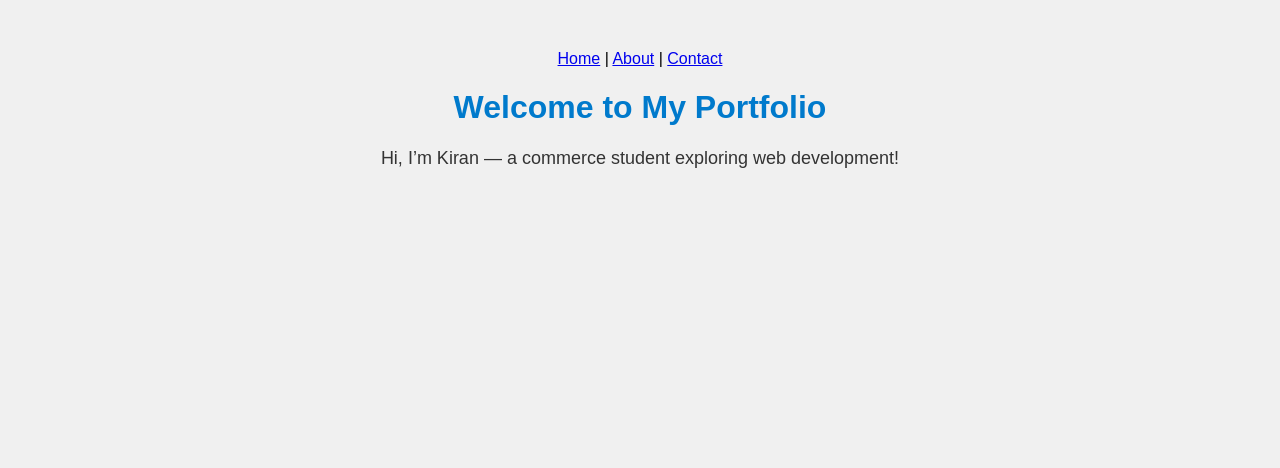
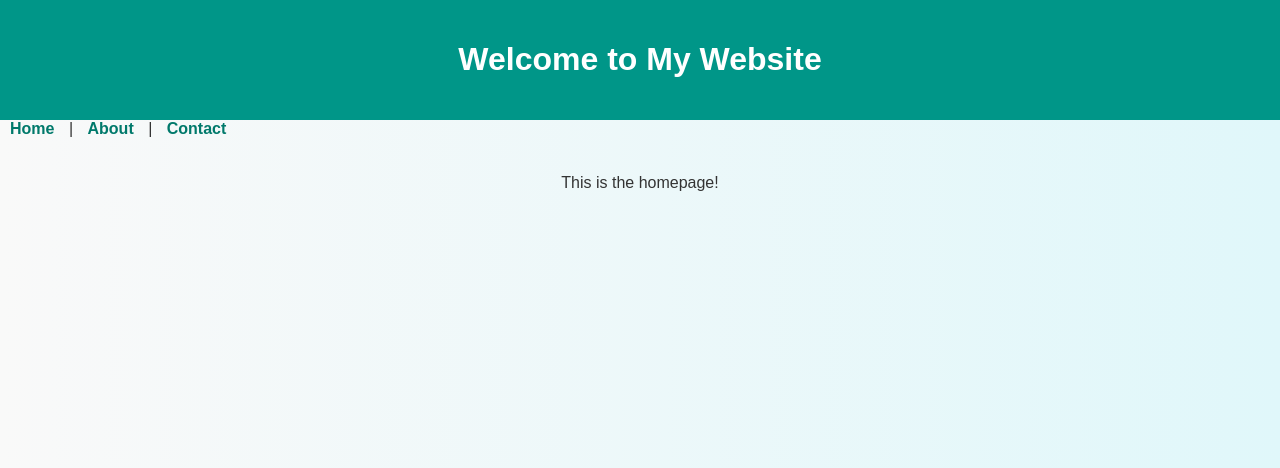
Before and after one commit to kiranrajts04-hub/My_website, a Flask app: page / in a window 1280 px wide. Shown: the top 468 px of the page. Run offline with Flask 3, Linux system fonts and the light colour scheme.

Commit message:
Describe your changes

```diff
--- a/style.css
+++ b/style.css
@@ -1,32 +1,34 @@
+/* Body Styling */
 body {
-  background-color: #f0f0f0;
-  font-family: Arial, sans-serif;
-  text-align: center;
-  margin-top: 50px;
+    font-family: Arial, sans-serif;
+    background: linear-gradient(to right, #f9f9f9, #e0f7fa);
+    color: #333;
+    margin: 0;
+    padding: 0;
 }
 
-h1 {
-  color: #007acc;
+/* Header Styling */
+header {
+    background-color: #009688;
+    color: white;
+    text-align: center;
+    padding: 20px 0;
 }
 
-p {
-  font-size: 18px;
-  color: #333;
+/* Navigation Styling */
+nav a {
+    color: #00796b;
+    text-decoration: none;
+    margin: 0 10px;
+    font-weight: bold;
 }
 
-
-body {
-  background-color: #f0f0f0;
-  font-family: Arial, sans-serif;
-  text-align: center;
-  margin-top: 50px;
+nav a:hover {
+    color: #004d40;
 }
 
-h1 {
-  color: #007acc;
+/* Main Content */
+main {
+    padding: 20px;
+    text-align: center;
 }
-
-p {
-  font-size: 18px;
-  color: #333;
-}
--- a/templates/index.html
+++ b/templates/index.html
@@ -1,19 +1,21 @@
 <!DOCTYPE html>
-<html>
+<html lang="en">
 <head>
-  <title>My First Website</title>
-  <link rel="stylesheet" href="style.css">
+    <meta charset="UTF-8">
+    <title>Home</title>
+    <link rel="stylesheet" href="{{ url_for('static', filename='style.css') }}">
 </head>
 <body>
-  <body>
-  <nav>
-    <a href="/">Home</a> |
-    <a href="/about">About</a> |
-    <a href="/contact">Contact</a>
-  </nav>
-
-  <h1>Welcome to My Portfolio</h1>
-  <p>Hi, I’m Kiran — a commerce student exploring web development!</p>
-</body>
+    <header>
+        <h1>Welcome to My Website</h1>
+    </header>
+    <nav>
+        <a href="/">Home</a> |
+        <a href="/about">About</a> |
+        <a href="/contact">Contact</a>
+    </nav>
+    <main>
+        <p>This is the homepage!</p>
+    </main>
 </body>
 </html>
```
